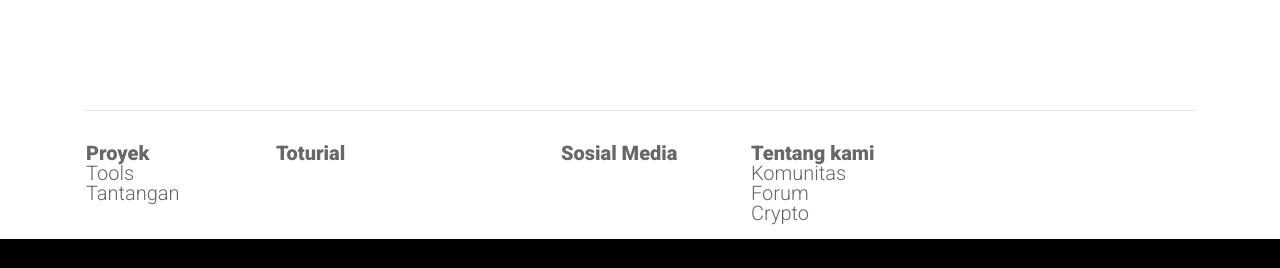
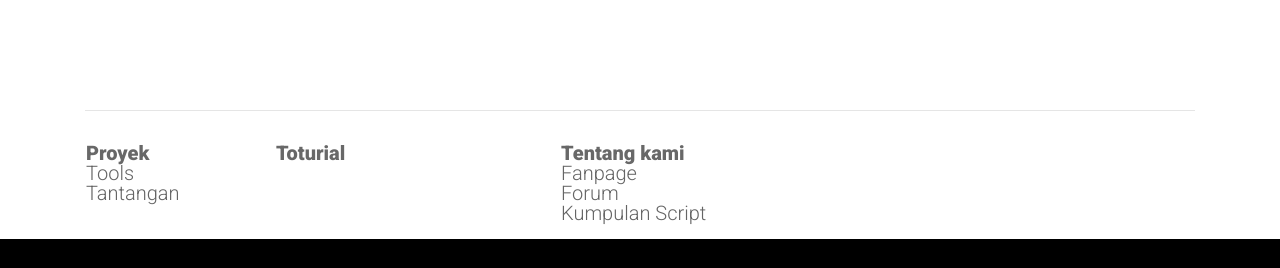
Before and after one commit to risec1337/risec1337.github.io, a plain HTML site: page index.html in a window 1280 px wide. Shown: the part 841-1109 px from the top of the page. Drawn offline with Linux system fonts and the light colour scheme.

Commit message:
Update index.html

```diff
--- a/index.html
+++ b/index.html
@@ -150,18 +150,13 @@
 
           </ul>
           </div>
-          <div class="col-md-2 col-sm-6">
-          <ul>
-          <li>Sosial Media</li>
-          <l
-          </ul>
-          </div>
+
           <div class="col-md-2 col-sm-6">
           <ul>
           <li>Tentang kami</li>
-          <li><a href="#">Komunitas</a></li>
-	  <li><a href="">Forum</a></li>
-          <li><a href="">Crypto</a></li>
+          <li><a href="https://www.facebook.com/profile.php?id=100090725415627&mibextid=ZbWKwL">Fanpage</a></li>
+	  <li><a href="https://t.me/risec1337BCTOLD">Forum</a></li>
+          <li><a href="http://script.risec1337.web.id/">Kumpulan Script</a></li>
           </ul>
           </div>
         </div>
```
